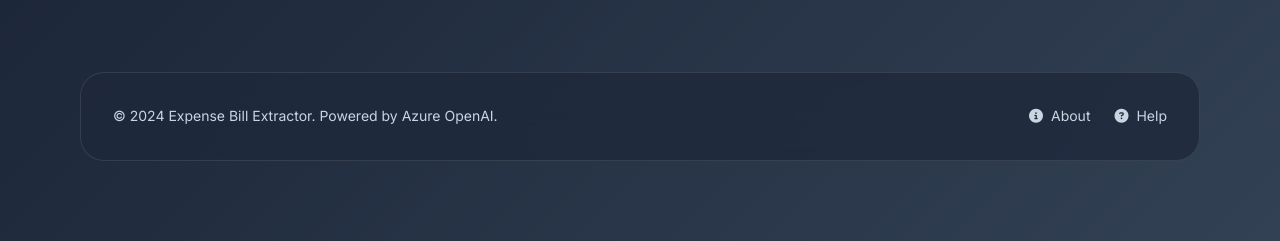
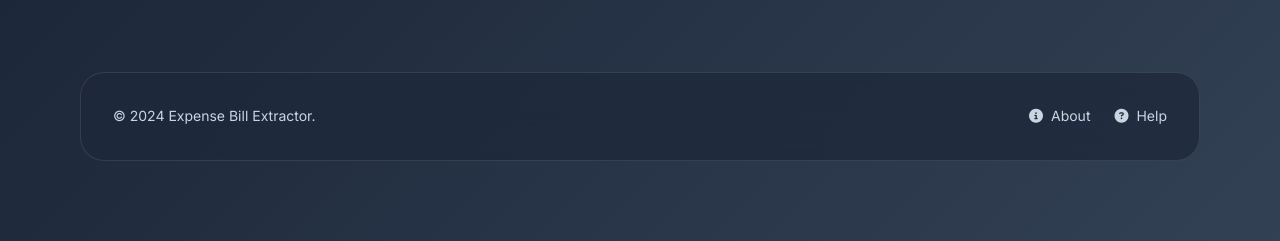
Before and after one commit to Anujpatel04/Automated-Billing-Extraction, a Flask app: page / in a window 1280 px wide. Shown: the part 1226-1467 px from the top of the page. Run offline with Flask 3, Linux system fonts and the light colour scheme; parts of the project's set-up code (start-up, migrations or seed data) failed here and were passed over; some libraries are stand-ins or nearby versions.

Commit message:
Frntend Update

```diff
--- a/templates/index.html
+++ b/templates/index.html
@@ -197,7 +197,7 @@
         <!-- Footer -->
         <footer class="footer">
             <div class="footer-content">
-                <p>&copy; 2024 Expense Bill Extractor. Powered by Azure OpenAI.</p>
+                <p>&copy; 2024 Expense Bill Extractor.</p>
                 <div class="footer-links">
                     <a href="#"><i class="fas fa-info-circle"></i> About</a>
                     <a href="#"><i class="fas fa-question-circle"></i> Help</a>
```
